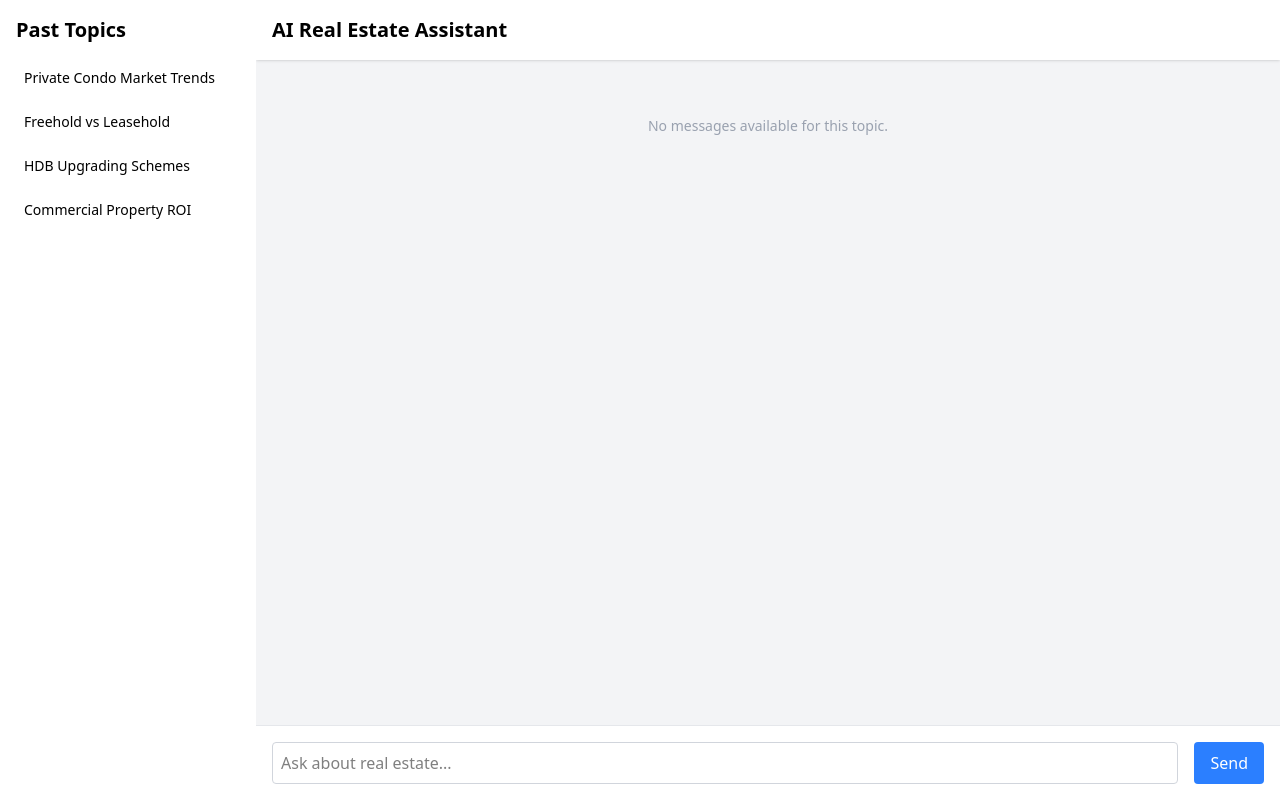
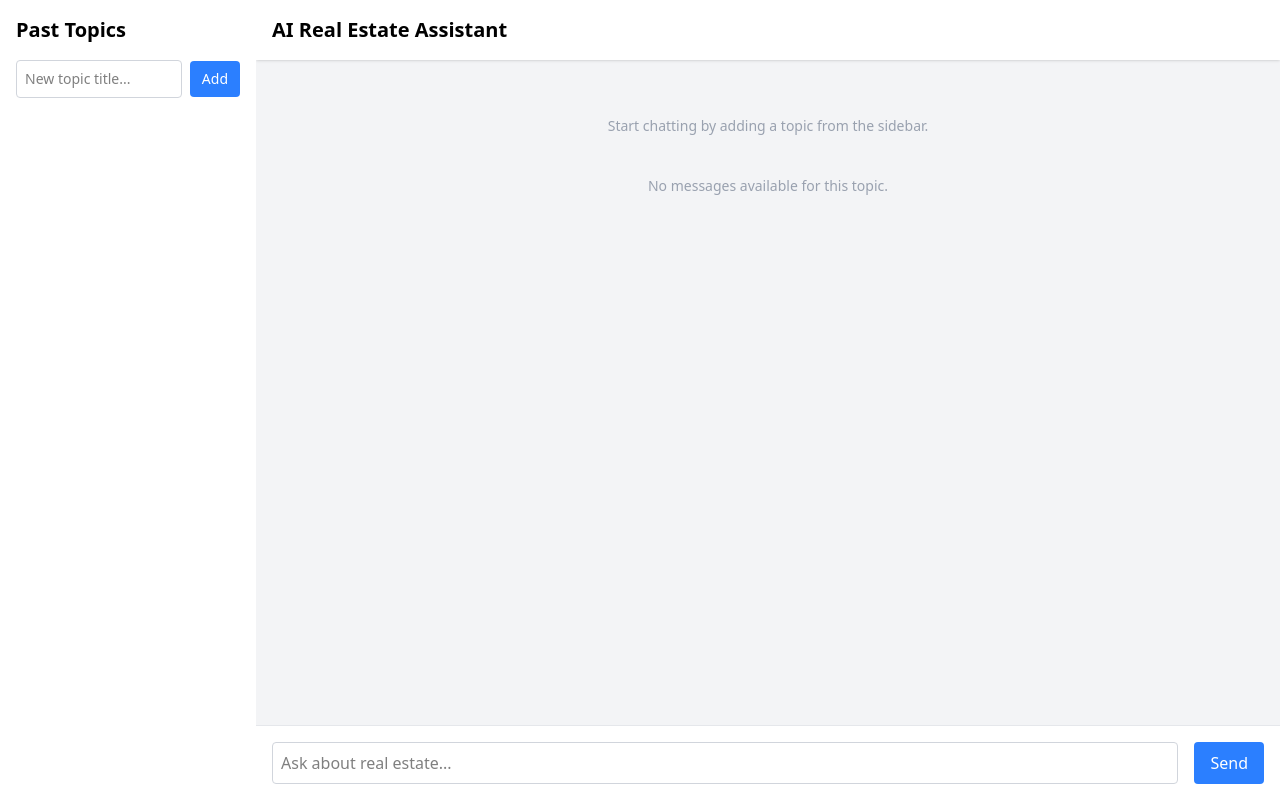
Before and after one commit to YippyYaYa/LeonSite, an Angular app in the folder AIAgent/: page / in a window 1280 px wide. Built offline with nearby package versions, Linux system fonts and the light colour scheme.

Commit message:
[poc][feature] Dynamic topics creation and storage

```diff
--- a/AIAgent/src/app/pages/main-chat/main-chat.component.html
+++ b/AIAgent/src/app/pages/main-chat/main-chat.component.html
@@ -16,6 +16,20 @@ class="fixed inset-y-0 left-0 z-40 w-64 bg-white shadow-xl md:shadow-none transf
 [class.translate-x-0]="showSidebar || !screenIsSmall()"
 >
   <h2 class="text-xl font-semibold mb-4">Past Topics</h2>
+  <div class="mb-4 flex items-center gap-2">
+    <input
+      [(ngModel)]="newTopicTitle"
+      (keyup.enter)="addTopic(newTopicTitle)"
+      placeholder="New topic title..."
+      class="w-full border border-gray-300 rounded p-2 text-sm focus:outline-none focus:ring-2 focus:ring-blue-400"
+    />
+    <button
+      (click)="addTopic(newTopicTitle)"
+      class="px-3 py-2 text-sm bg-blue-500 text-white rounded hover:bg-blue-600"
+    >
+      Add
+    </button>
+  </div>
   <ul class="space-y-2 text-sm">
     @for (topic of topicList; track topic) {
       <li
@@ -42,6 +56,9 @@ class="fixed inset-y-0 left-0 z-40 w-64 bg-white shadow-xl md:shadow-none transf
 
   <!-- Chat Messages -->
   <section #chatContainer class="flex-1 p-4 overflow-y-auto space-y-4">
+  @if (!selectedTopic) {
+    <p class="text-center text-gray-400 text-sm mt-10">Start chatting by adding a topic from the sidebar.</p>
+  }
     @if ((chatHistory?.length || 0) > 0) {
       @for (msg of chatHistory; track msg) {
         <div [class]="'flex ' + (msg.from === 'user' ? 'justify-end' : 'justify-start')">
--- a/AIAgent/src/app/pages/main-chat/main-chat.component.ts
+++ b/AIAgent/src/app/pages/main-chat/main-chat.component.ts
@@ -19,28 +19,22 @@ export class MainChatComponent implements OnInit, AfterViewChecked {
   @ViewChild('chatContainer') private chatContainer!: ElementRef;
 
   chats: Record<string, { from: 'user' | 'ai'; text: string }[]> = {};
-  selectedTopic = 'Private Condo Market Trends';
+  selectedTopic = '';
   topicList: string[] = [];
   chatHistory: { from: 'user' | 'ai'; text: string }[] = [];
   newMessage = '';
+  newTopicTitle = '';
   isTyping = false;
   showSidebar = false;
 
   ngOnInit(): void {
     const saved = localStorage.getItem('chatHistory');
-    if (saved) {
-      this.chats = JSON.parse(saved);
-    } else {
-      this.chats = {
-        'Private Condo Market Trends': [],
-        'Freehold vs Leasehold': [],
-        'HDB Upgrading Schemes': [],
-        'Commercial Property ROI': []
-      };
+    this.chats = saved ? JSON.parse(saved) : {};
+    this.topicList = Object.keys(this.chats);
+    this.selectedTopic = this.topicList[0] || '';
+    if (this.selectedTopic) {
+      this.loadChat(this.selectedTopic);
     }
-
-    this.topicList = Object.keys(this.chats);
-    this.loadChat(this.selectedTopic);
   }
 
   ngAfterViewChecked(): void {
@@ -61,19 +55,47 @@ export class MainChatComponent implements OnInit, AfterViewChecked {
     this.chatHistory = this.chats[topic] || [];
     this.newMessage = '';
     this.isTyping = false;
-    this.showSidebar = false; // Optional: auto-close sidebar on mobile after selection
+    this.showSidebar = false;
   }
 
   sendMessage(): void {
     const message = this.newMessage.trim();
     if (!message) return;
 
+    // Handle creating a new topic from first message
+    if (!this.selectedTopic) {
+      const newTopicTitle = message.length > 40 ? message.slice(0, 40) + '...' : message;
+      if (this.chats[newTopicTitle]) {
+        alert('A topic with this name already exists.');
+        return;
+      }
+
+      this.chats[newTopicTitle] = [{ from: 'user', text: message }];
+      this.selectedTopic = newTopicTitle;
+      this.topicList.push(newTopicTitle);
+      this.chatHistory = this.chats[newTopicTitle];
+      this.newMessage = '';
+      this.isTyping = true;
+      this.updateChats();
+
+      setTimeout(() => {
+        this.chatHistory.push({
+          from: 'ai',
+          text: 'Thank you for your question. Let me get back to you with the data.'
+        });
+        this.isTyping = false;
+        this.updateChats();
+      }, 1000);
+
+      return;
+    }
+
+    // Normal message flow
     this.chatHistory.push({ from: 'user', text: message });
-    this.updateChats();
     this.newMessage = '';
     this.isTyping = true;
+    this.updateChats();
 
-    // Simulated AI reply
     setTimeout(() => {
       this.chatHistory.push({
         from: 'ai',
@@ -84,9 +106,22 @@ export class MainChatComponent implements OnInit, AfterViewChecked {
     }, 1000);
   }
 
+  addTopic(title: string): void {
+    const trimmed = title.trim();
+    if (!trimmed || this.chats[trimmed]) return;
+
+    this.chats[trimmed] = [];
+    this.topicList.push(trimmed);
+    this.newTopicTitle = '';
+    this.loadChat(trimmed);
+    this.updateChats();
+  }
+
   updateChats(): void {
-    this.chats[this.selectedTopic] = this.chatHistory;
-    localStorage.setItem('chatHistory', JSON.stringify(this.chats));
+    if (this.selectedTopic) {
+      this.chats[this.selectedTopic] = this.chatHistory;
+      localStorage.setItem('chatHistory', JSON.stringify(this.chats));
+    }
   }
 
   screenIsSmall(): boolean {
```
Lines whose indentation alone changed are shown as unchanged.
